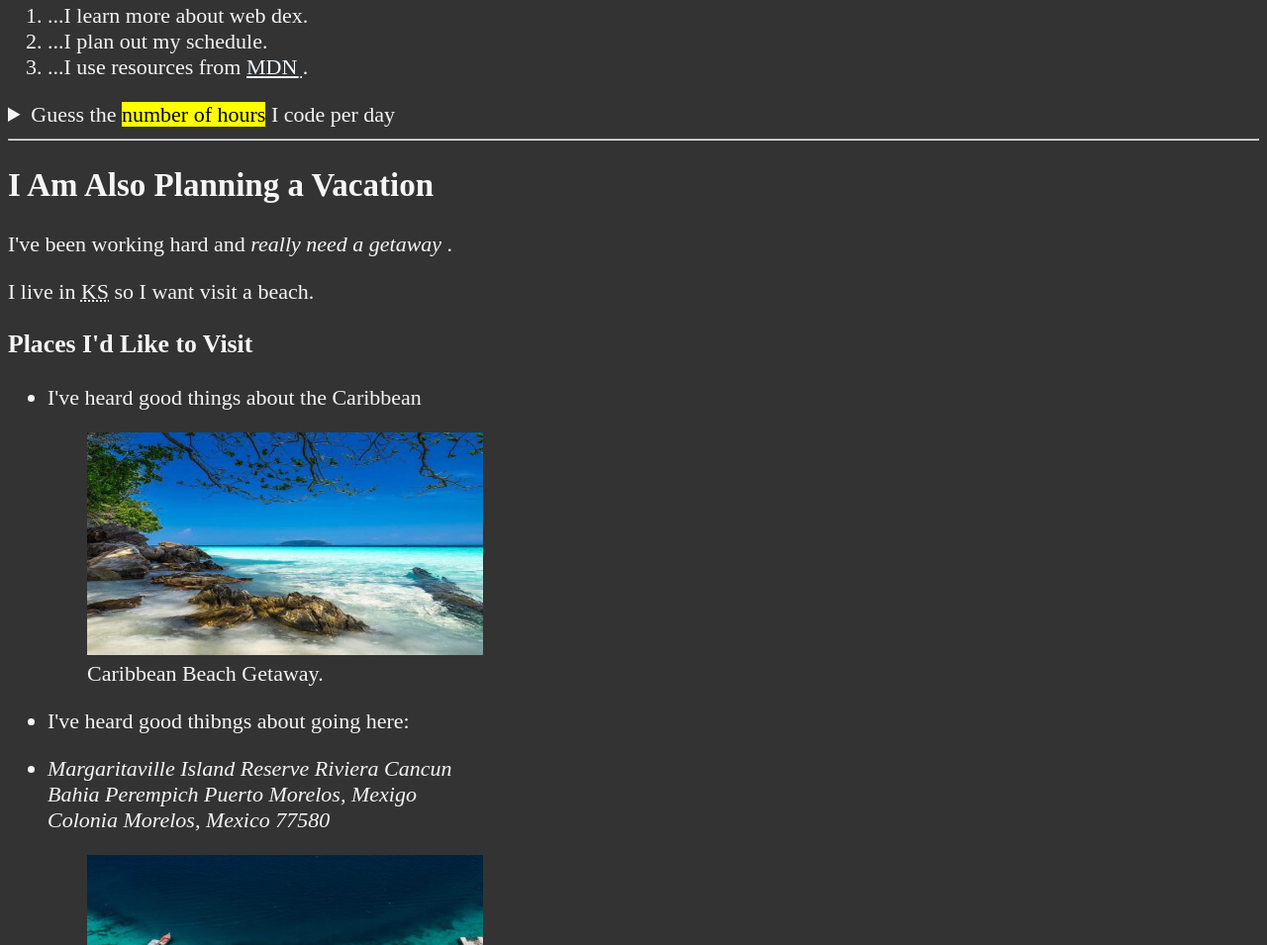
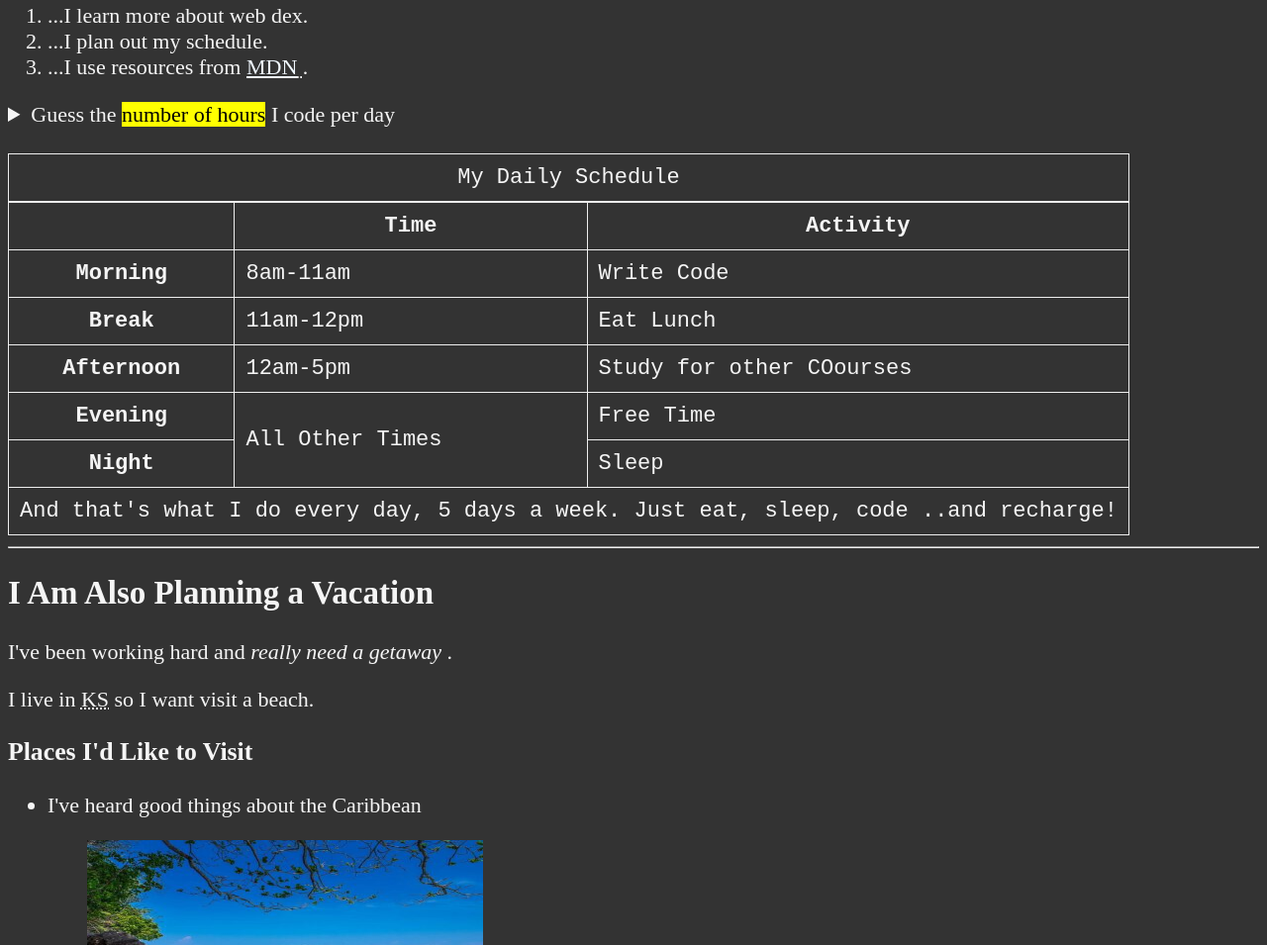
Before and after one commit to chawintee/html-refresher, a plain HTML site: page 01_lesson/index.html in a window 1280 px wide. Shown: the part 979-1934 px from the top of the page at 99% size. Drawn offline with Linux system fonts and the light colour scheme.

Commit message:
Chapter 8 : Create Tables

```diff
--- a/01_lesson/index.html
+++ b/01_lesson/index.html
@@ -61,6 +61,54 @@
                 <p>I start at <time datetime="08:00">8 am</time> and I write code for <time datetime="PT3H"> 3 hours </time> every morning.</p>
               </details>
             </aside>
+            <br>
+            <table>
+              <caption>My Daily Schedule</caption>
+              <thead>
+                <tr>
+                  <th>&nbsp;</th>
+                  <th scope="col">Time</th>
+                  <th scope="col">Activity</th>
+                </tr>
+              </thead>
+              <tbody>
+                <tr>
+                  <th scope="row">Morning</th>
+                  <td>
+                    <time datetime="08:00">8am</time>-<time datetime="11:00">11am</time>
+                  </td>
+                  <td>Write Code</td>
+                </tr>
+                <tr>
+                  <th scope="row">Break</th>
+                  <td>
+                    <time datetime="11:00">11am</time>-<time datetime="12:00">12pm</time>
+                  </td>
+                  <td>Eat Lunch</td>
+                </tr>
+                <tr>
+                  <th scope="row">Afternoon</th>
+                  <td>
+                    <time datetime="12:00">12am</time>-<time datetime="17:00">5pm</time>
+                  </td>
+                  <td>Study for other COourses</td>
+                </tr>
+                <tr>
+                  <th scope="row">Evening</th>
+                  <td rowspan="2">All Other Times</td>
+                  <td>Free Time</td>
+                </tr>
+                <tr>
+                  <th scope="row">Night</th>
+                  <td>Sleep</td>
+                </tr>
+              </tbody>
+              <tfoot>
+                <tr>
+                  <td colspan="3">And that's what I do every day, 5 days a week. Just eat, sleep, code ..and recharge!</td>
+                </tr>
+              </tfoot>
+            </table>
         </section>
       </article>
 
--- a/01_lesson/main.css
+++ b/01_lesson/main.css
@@ -17,3 +17,10 @@ a:visited {
 a:hover, a:active {
     color: #eee;
 }
+
+table, tr, th, td, caption {
+    border: 1px solid #eee;
+    font-family: 'Courier New', Courier, monospace;
+    border-collapse: collapse;
+    padding: 0.5rem;
+}
```
Also changed, not shown: 1 other file.
